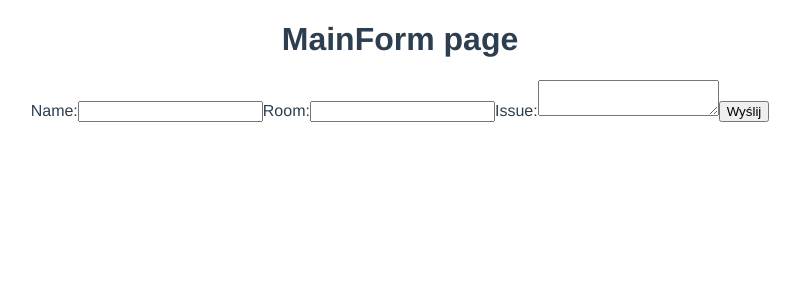
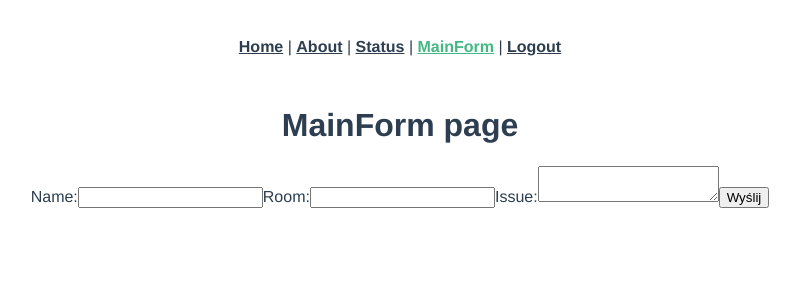
Before and after one commit to mariuszsak/ets, a Vue app in the folder apps/web/: page /mainform in a window 1280 px wide. Shown: the top 300 px of the page, without its empty margins (240-1040 px from the left). Built offline with nearby package versions, Linux system fonts and the light colour scheme; no server answers; sample sign-in values are in the browser's storage.

Commit message:
Some changes, mainly related to Navbar component

```diff
--- a/apps/web/src/components/MainForm.vue
+++ b/apps/web/src/components/MainForm.vue
@@ -1,4 +1,6 @@
 <template>
+  <Navbar />
+  <h1>MainForm page</h1>
   <form>
     <label>Name:</label>
     <input type="text" required v-model="formVal.name">
@@ -11,8 +13,10 @@
 </template>
 
 <script>
+import Navbar from './Navbar'
 export default {
   name: 'MainForm',
+  components: { Navbar },
   data () {
     return {
       formVal: {
--- a/apps/web/src/components/Navbar.vue
+++ b/apps/web/src/components/Navbar.vue
@@ -3,14 +3,16 @@
     <router-link to="/">Home</router-link> |
     <router-link to="/about">About</router-link> |
     <router-link to="/status">Status</router-link> |
-    <router-link to="/mainform">MainForm</router-link>
-    <!--      <router-link to="/login">Login</router-link>-->
+    <router-link to="/mainform">MainForm</router-link> |
+    <Logout />
   </div>
 </template>
 
 <script>
+import Logout from '@/components/Logout'
 export default {
-  name: 'Navbar'
+  name: 'Navbar',
+  components: { Logout }
 }
 </script>
 
--- a/apps/web/src/views/About.vue
+++ b/apps/web/src/views/About.vue
@@ -1,5 +1,12 @@
 <template>
+  <Navbar />
   <div class="about">
     <h1>This is an about page</h1>
   </div>
 </template>
+<script>
+import Navbar from '../components/Navbar'
+export default {
+  components: { Navbar }
+}
+</script>
--- a/apps/web/src/views/MainForm.vue
+++ b/apps/web/src/views/MainForm.vue
@@ -1,8 +1,5 @@
 <template>
-  <div>
-    <h1>MainForm page</h1>
     <MainForm/>
-  </div>
 </template>
 
 <script>
--- a/apps/web/src/views/Status.vue
+++ b/apps/web/src/views/Status.vue
@@ -1,5 +1,6 @@
 <template>
   <div>
+    <Navbar />
     <h1>Status page</h1>
     <FetchUserData/>
     <FetchIssueData/>
@@ -11,10 +12,11 @@
 import FetchUserData from '../components/FetchUserData'
 import FetchIssueData from '../components/FetchIssueData'
 import IssueList from '../components/IssueList'
+import Navbar from '../components/Navbar'
 
 export default {
   name: 'Status',
-  components: { FetchUserData, FetchIssueData, IssueList }
+  components: { Navbar, FetchUserData, FetchIssueData, IssueList }
 }
 </script>
 
```
